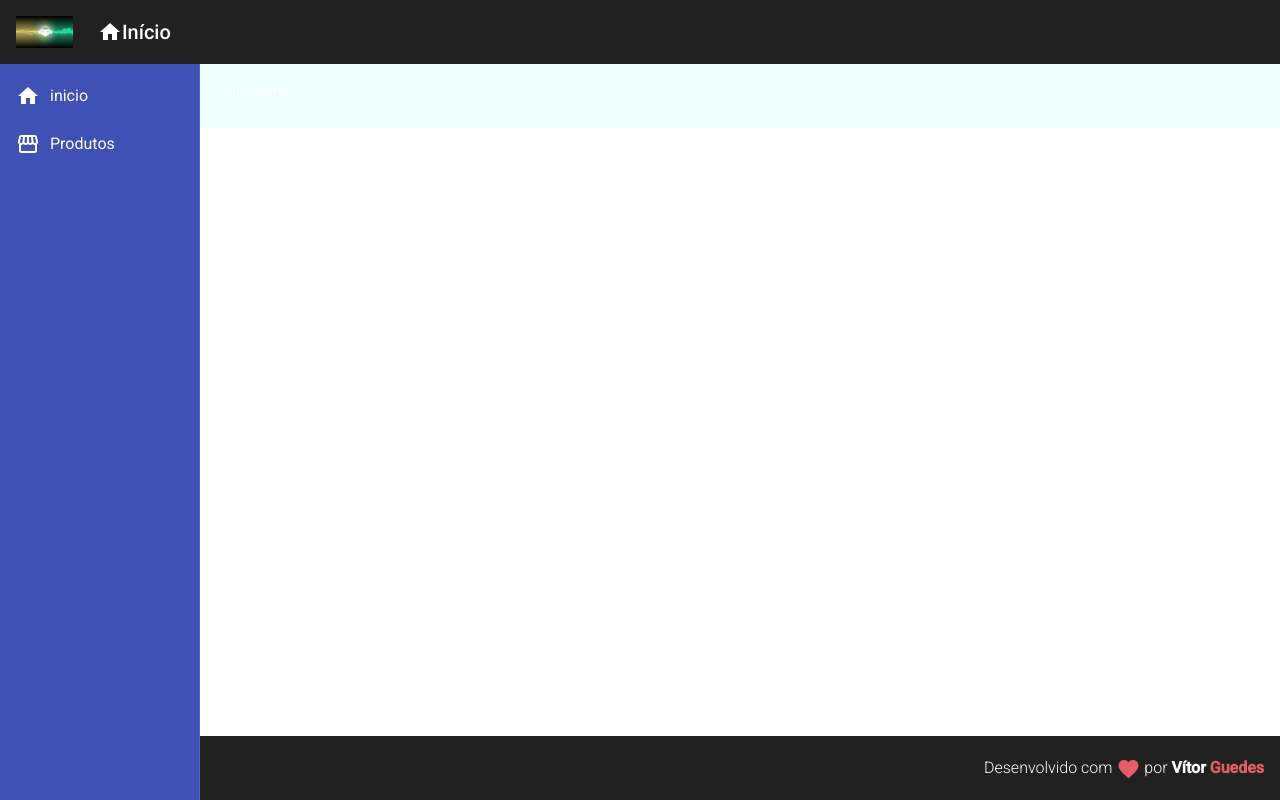
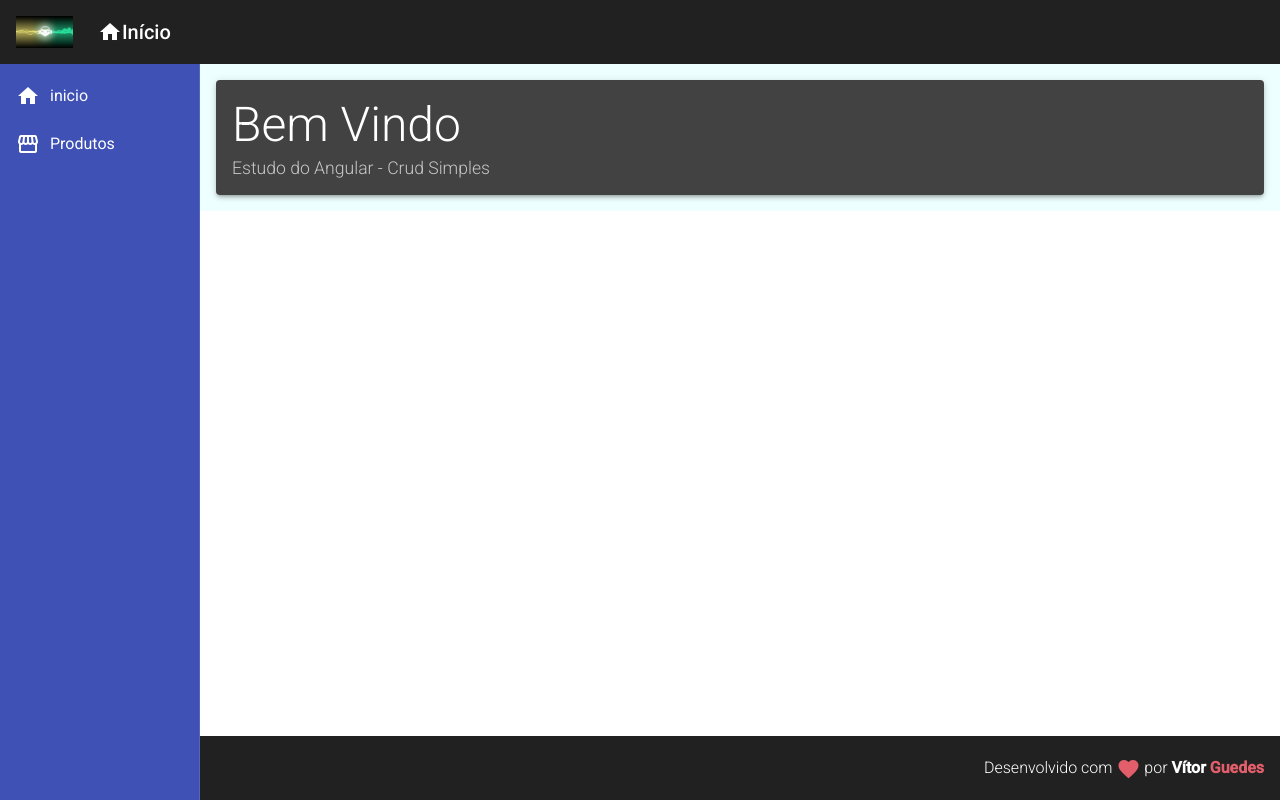
Before and after one commit to vitorjobs/Angular_coderBr, an Angular app in the folder frontend/: page / in a window 1280 px wide. Built offline with nearby package versions, Linux system fonts and the light colour scheme.

Commit message:
:rocket: feat: add style view home

```diff
--- a/frontend/src/app/views/home/home.component.css
+++ b/frontend/src/app/views/home/home.component.css
@@ -0,0 +1,11 @@
+.home .title {
+  font-size: 3rem;
+  font-weight: 300;
+  line-height: 1.2;
+}
+
+.home .sub-title {
+  font-size: 1.1rem;
+  font-weight: 300;
+  line-height: 1.2;
+}
--- a/frontend/src/app/views/home/home.component.html
+++ b/frontend/src/app/views/home/home.component.html
@@ -1 +1,9 @@
-<p>home works!</p>
+<mat-card class="home mat-elevation-z3">
+  <mat-card-title class="title">
+    Bem Vindo
+  </mat-card-title>
+
+  <mat-card-subtitle class="sub-title">
+    Estudo do Angular - Crud Simples
+  </mat-card-subtitle>
+</mat-card>
```
